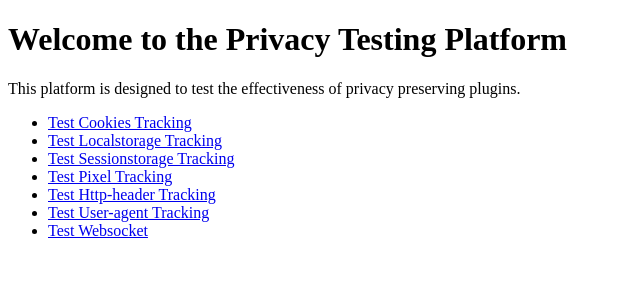
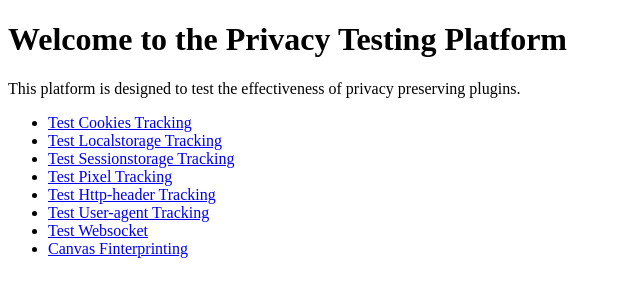
Before and after one commit to YAMY1234/PlugginEvaluationPlatform, a Flask app: page / in a window 1280 px wide. Shown: the top 300 px of the page, without its empty margins (0-640 px from the left). Run offline with Flask 3, Linux system fonts and the light colour scheme.

Commit message:
update canvas

```diff
--- a/templates/index.html
+++ b/templates/index.html
@@ -15,6 +15,7 @@
         <li><a href="/http-header">Test Http-header Tracking</a></li>
         <li><a href="/user-agent">Test User-agent Tracking</a></li>
         <li><a href="/websocket">Test Websocket</a></li>
+        <li><a href="/canvas-fingerprinting">Canvas Finterprinting</a></li>
     </ul>
 </body>
 </html>
```
